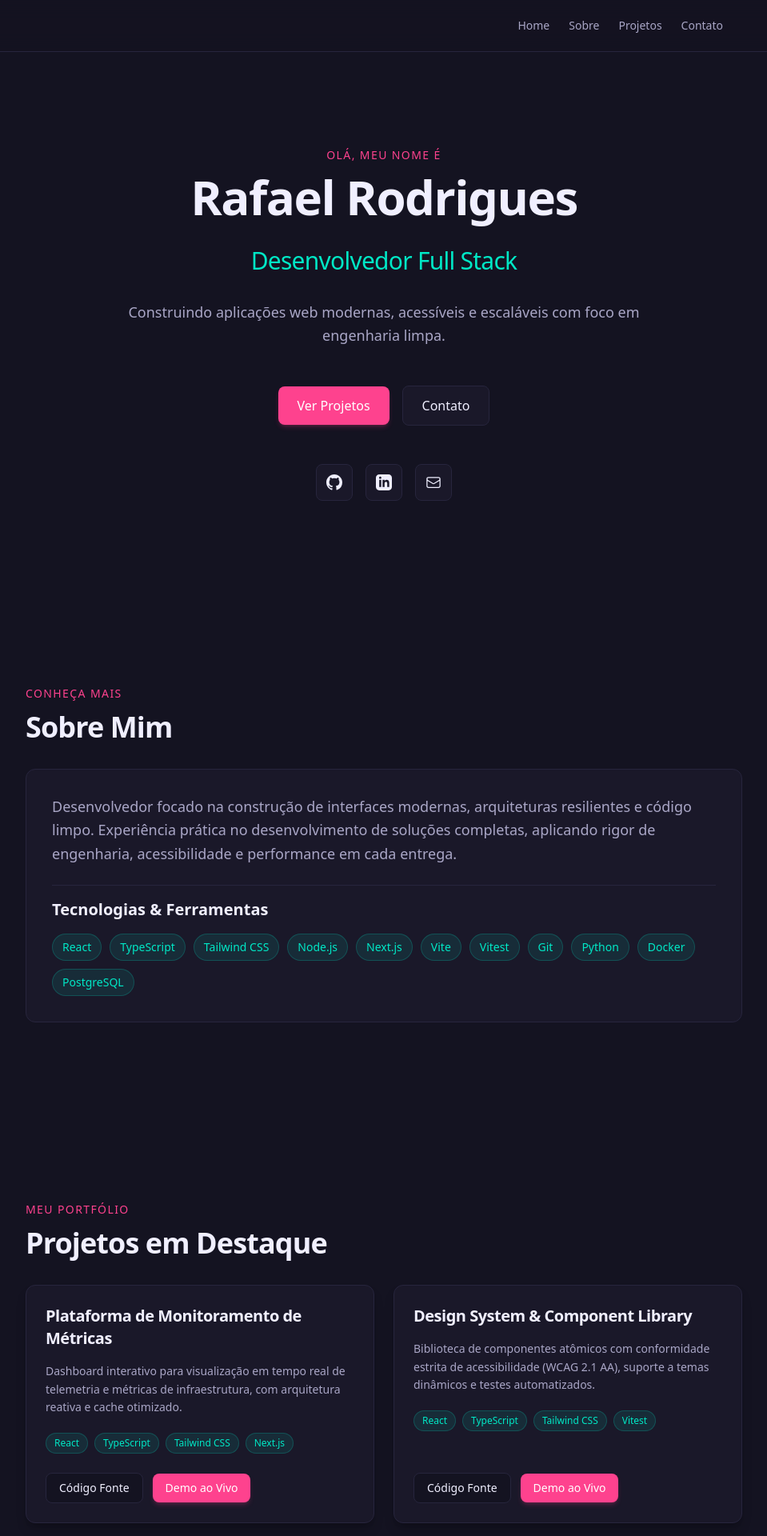
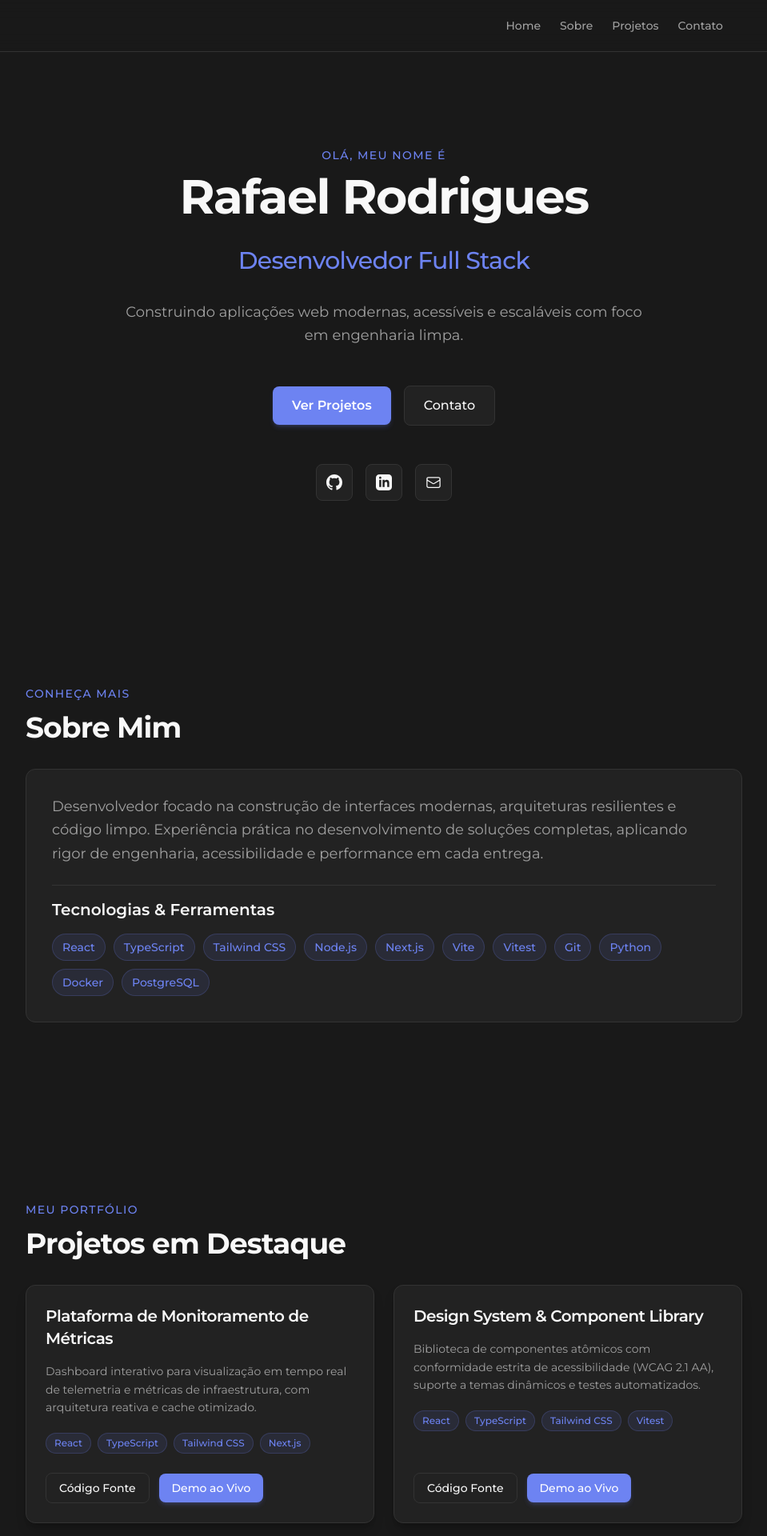
Before and after one commit to rafael-rodrigues01/portfolio, a React (Vite) app: page / in a window 1280 px wide. Shown: the top 1920 px of the page at 80% size, without its empty margins (160-1119 px from the left). Built offline with nearby package versions, Linux system fonts and the light colour scheme.

Commit message:
style: migrar tema visual para a paleta Modern Dark com acento Slate-Indigo (#6D83F2)

```diff
--- a/src/App.tsx
+++ b/src/App.tsx
@@ -6,7 +6,7 @@ import { ContactSection } from './sections/ContactSection'
 
 function App() {
   return (
-    <main className="min-h-screen bg-[#141321] text-[#f0efff] selection:bg-[#fe428e]/30 selection:text-[#fe428e]">
+    <main className="min-h-screen bg-[#191919] text-[#F8F8F8] selection:bg-[#6D83F2]/30 selection:text-[#6D83F2]">
       <Navbar />
       <HeroSection />
       <AboutSection />
--- a/src/components/Navbar.tsx
+++ b/src/components/Navbar.tsx
@@ -2,7 +2,7 @@ import React from 'react'
 
 export const Navbar: React.FC = () => {
   return (
-    <header className="sticky top-0 z-50 w-full backdrop-blur-md bg-[#141321]/80 border-b border-[#27253d] transition-all">
+    <header className="sticky top-0 z-50 w-full backdrop-blur-md bg-[#191919]/80 border-b border-[#333333] transition-all">
       <nav
         aria-label="Navegação principal"
         className="max-w-4xl mx-auto px-6 h-16 flex items-center justify-end"
@@ -10,28 +10,28 @@ export const Navbar: React.FC = () => {
         <div className="flex items-center gap-6">
           <a
             href="#hero"
-            className="text-sm font-medium text-[#a9a6c6] hover:text-[#fe428e] transition-colors focus-visible:outline-2 focus-visible:outline-offset-2 focus-visible:outline-[#fe428e]"
+            className="text-sm font-medium text-[#A0A0A0] hover:text-[#6D83F2] transition-colors focus-visible:outline-2 focus-visible:outline-offset-2 focus-visible:outline-[#6D83F2]"
           >
             Home
           </a>
 
           <a
             href="#about"
-            className="text-sm font-medium text-[#a9a6c6] hover:text-[#fe428e] transition-colors focus-visible:outline-2 focus-visible:outline-offset-2 focus-visible:outline-[#fe428e]"
+            className="text-sm font-medium text-[#A0A0A0] hover:text-[#6D83F2] transition-colors focus-visible:outline-2 focus-visible:outline-offset-2 focus-visible:outline-[#6D83F2]"
           >
             Sobre
           </a>
 
           <a
             href="#projects"
-            className="text-sm font-medium text-[#a9a6c6] hover:text-[#fe428e] transition-colors focus-visible:outline-2 focus-visible:outline-offset-2 focus-visible:outline-[#fe428e]"
+            className="text-sm font-medium text-[#A0A0A0] hover:text-[#6D83F2] transition-colors focus-visible:outline-2 focus-visible:outline-offset-2 focus-visible:outline-[#6D83F2]"
           >
             Projetos
           </a>
 
           <a
             href="#contact"
-            className="text-sm font-medium text-[#a9a6c6] hover:text-[#fe428e] transition-colors focus-visible:outline-2 focus-visible:outline-offset-2 focus-visible:outline-[#fe428e]"
+            className="text-sm font-medium text-[#A0A0A0] hover:text-[#6D83F2] transition-colors focus-visible:outline-2 focus-visible:outline-offset-2 focus-visible:outline-[#6D83F2]"
           >
             Contato
           </a>
--- a/src/components/ProjectCard.tsx
+++ b/src/components/ProjectCard.tsx
@@ -9,13 +9,13 @@ export const ProjectCard: React.FC<ProjectCardProps> = ({ project }) => {
   const { title, description, tags, githubUrl, liveUrl } = project
 
   return (
-    <article className="flex flex-col justify-between rounded-xl border border-[#27253d] bg-[#1a1829] p-6 shadow-lg shadow-black/20 transition-all duration-300 hover:border-[#fe428e]/50">
+    <article className="flex flex-col justify-between rounded-xl border border-[#333333] bg-[#222222] p-6 shadow-lg shadow-black/20 transition-all duration-300 hover:border-[#6D83F2]/50">
       <div className="space-y-4">
-        <h3 className="text-xl font-semibold tracking-tight text-[#f0efff]">
+        <h3 className="text-xl font-semibold tracking-tight text-[#F8F8F8]">
           {title}
         </h3>
 
-        <p className="text-sm leading-relaxed text-[#a9a6c6]">
+        <p className="text-sm leading-relaxed text-[#A0A0A0]">
           {description}
         </p>
 
@@ -23,7 +23,7 @@ export const ProjectCard: React.FC<ProjectCardProps> = ({ project }) => {
           {tags.map((tag) => (
             <li
               key={tag}
-              className="rounded-full border border-[#00e8c6]/20 bg-[#00e8c6]/10 px-2.5 py-1 text-xs font-medium text-[#00e8c6]"
+              className="rounded-full border border-[#6D83F2]/20 bg-[#6D83F2]/10 px-2.5 py-1 text-xs font-medium text-[#6D83F2]"
             >
               {tag}
             </li>
@@ -37,7 +37,7 @@ export const ProjectCard: React.FC<ProjectCardProps> = ({ project }) => {
           target="_blank"
           rel="noopener noreferrer"
           aria-label={`Ver código fonte do projeto ${title}`}
-          className="inline-flex items-center justify-center rounded-lg border border-[#27253d] bg-[#141321] px-4 py-2 text-sm font-medium text-[#f0efff] transition-all duration-200 hover:border-[#fe428e] hover:text-[#fe428e] active:scale-95 focus-visible:outline-2 focus-visible:outline-offset-2 focus-visible:outline-[#fe428e]"
+          className="inline-flex items-center justify-center rounded-lg border border-[#333333] bg-[#222222] px-4 py-2 text-sm font-medium text-[#F8F8F8] transition-all duration-200 hover:border-[#6D83F2] hover:text-[#6D83F2] active:scale-95 focus-visible:outline-2 focus-visible:outline-offset-2 focus-visible:outline-[#6D83F2]"
         >
           Código Fonte
         </a>
@@ -48,7 +48,7 @@ export const ProjectCard: React.FC<ProjectCardProps> = ({ project }) => {
             target="_blank"
             rel="noopener noreferrer"
             aria-label={`Ver demo ao vivo do projeto ${title}`}
-            className="inline-flex items-center justify-center rounded-lg bg-[#fe428e] px-4 py-2 text-sm font-medium text-white shadow-md shadow-[#fe428e]/20 transition-all duration-200 hover:bg-[#e03178] active:scale-95 focus-visible:outline-2 focus-visible:outline-offset-2 focus-visible:outline-[#fe428e]"
+            className="inline-flex items-center justify-center rounded-lg bg-[#6D83F2] px-4 py-2 text-sm font-medium text-white shadow-md shadow-[#6D83F2]/20 transition-all duration-200 hover:bg-[#586ee0] active:scale-95 focus-visible:outline-2 focus-visible:outline-offset-2 focus-visible:outline-[#6D83F2]"
           >
             Demo ao Vivo
           </a>
--- a/src/index.css
+++ b/src/index.css
@@ -1,20 +1,19 @@
+@import url('https://fonts.googleapis.com/css2?family=Montserrat:wght@400;500;600;700&display=swap');
 @import "tailwindcss";
 
 @layer base {
   :root {
-    --bg-main: #141321;
-    --bg-card: #1a1829;
-    --border-subtle: #27253d;
-    --text-primary: #f0efff;
-    --text-muted: #a9a6c6;
-    --accent-pink: #fe428e;
-    --accent-cyan: #00e8c6;
-    --accent-yellow: #f8d847;
+    --color-bg: #191919;
+    --color-card: #222222;
+    --color-border: #333333;
+    --color-text: #F8F8F8;
+    --color-muted: #A0A0A0;
+    --color-primary: #6D83F2;
   }
 
   body {
-    background-color: var(--bg-main);
-    color: var(--text-primary);
-    font-family: system-ui, -apple-system, BlinkMacSystemFont, 'Segoe UI', Roboto, sans-serif;
+    background-color: var(--color-bg);
+    color: var(--color-text);
+    font-family: 'Montserrat', sans-serif;
   }
 }
--- a/src/sections/AboutSection.tsx
+++ b/src/sections/AboutSection.tsx
@@ -12,21 +12,21 @@ export const AboutSection: React.FC = () => {
     >
       <div className="w-full max-w-4xl mx-auto space-y-8">
         <div className="space-y-3">
-          <p className="text-sm font-medium tracking-widest text-[#fe428e] uppercase">
+          <p className="text-sm font-medium tracking-widest text-[#6D83F2] uppercase">
             Conheça mais
           </p>
-          <h2 className="text-3xl font-bold tracking-tight text-[#f0efff] sm:text-4xl">
+          <h2 className="text-3xl font-bold tracking-tight text-[#F8F8F8] sm:text-4xl">
             Sobre Mim
           </h2>
         </div>
 
-        <div className="bg-[#1a1829] border border-[#27253d] rounded-xl p-6 md:p-8 space-y-6">
-          <p className="text-base text-[#a9a6c6] leading-relaxed sm:text-lg">
+        <div className="bg-[#222222] border border-[#333333] rounded-xl p-6 md:p-8 space-y-6">
+          <p className="text-base text-[#A0A0A0] leading-relaxed sm:text-lg">
             {aboutBio}
           </p>
 
-          <div className="space-y-4 pt-4 border-t border-[#27253d]">
-            <h3 className="text-xl font-semibold text-[#f0efff]">
+          <div className="space-y-4 pt-4 border-t border-[#333333]">
+            <h3 className="text-xl font-semibold text-[#F8F8F8]">
               Tecnologias & Ferramentas
             </h3>
 
@@ -34,7 +34,7 @@ export const AboutSection: React.FC = () => {
               {skills.map((skill) => (
                 <li
                   key={skill}
-                  className="bg-[#00e8c6]/10 text-[#00e8c6] border border-[#00e8c6]/20 text-xs sm:text-sm px-3 py-1.5 rounded-full font-medium transition-all hover:border-[#00e8c6]/50"
+                  className="bg-[#6D83F2]/10 text-[#6D83F2] border border-[#6D83F2]/20 text-xs sm:text-sm px-3 py-1.5 rounded-full font-medium transition-all hover:border-[#6D83F2]/50"
                 >
                   {skill}
                 </li>
--- a/src/sections/HeroSection.tsx
+++ b/src/sections/HeroSection.tsx
@@ -12,19 +12,19 @@ export const HeroSection: React.FC = () => {
     >
       <div className="max-w-4xl mx-auto space-y-8">
         <div className="space-y-3">
-          <p className="text-sm font-medium tracking-widest text-[#fe428e] uppercase">
+          <p className="text-sm font-medium tracking-widest text-[#6D83F2] uppercase">
             Olá, meu nome é
           </p>
-          <h1 className="text-4xl font-bold tracking-tight text-[#f0efff] sm:text-5xl md:text-6xl">
+          <h1 className="text-4xl font-bold tracking-tight text-[#F8F8F8] sm:text-5xl md:text-6xl">
             {name}
           </h1>
         </div>
 
-        <p className="text-xl font-medium tracking-tight text-[#00e8c6] sm:text-2xl md:text-3xl">
+        <p className="text-xl font-medium tracking-tight text-[#6D83F2] sm:text-2xl md:text-3xl">
           {role}
         </p>
 
-        <p className="mx-auto max-w-2xl text-base text-[#a9a6c6] leading-relaxed sm:text-lg">
+        <p className="mx-auto max-w-2xl text-base text-[#A0A0A0] leading-relaxed sm:text-lg">
           {bio}
         </p>
 
@@ -32,13 +32,13 @@ export const HeroSection: React.FC = () => {
         <div className="flex flex-wrap items-center justify-center gap-4 pt-4">
           <a
             href="#projects"
-            className="inline-flex items-center justify-center rounded-lg bg-[#fe428e] px-6 py-3 text-base font-medium text-white shadow-md shadow-[#fe428e]/20 transition-all duration-200 hover:bg-[#e03178] active:scale-95 focus-visible:outline-2 focus-visible:outline-offset-2 focus-visible:outline-[#fe428e]"
+            className="inline-flex items-center justify-center rounded-lg bg-[#6D83F2] px-6 py-3 text-base font-semibold text-white shadow-md shadow-[#6D83F2]/20 transition-all duration-200 hover:bg-[#586ee0] active:scale-95 focus-visible:outline-2 focus-visible:outline-offset-2 focus-visible:outline-[#6D83F2]"
           >
             Ver Projetos
           </a>
           <a
             href="#contact"
-            className="inline-flex items-center justify-center rounded-lg border border-[#27253d] bg-[#1a1829] px-6 py-3 text-base font-medium text-[#f0efff] transition-all duration-200 hover:border-[#fe428e] hover:text-[#fe428e] active:scale-95 focus-visible:outline-2 focus-visible:outline-offset-2 focus-visible:outline-[#fe428e]"
+            className="inline-flex items-center justify-center rounded-lg border border-[#333333] bg-[#222222] px-6 py-3 text-base font-medium text-[#F8F8F8] transition-all duration-200 hover:border-[#6D83F2] hover:text-[#6D83F2] active:scale-95 focus-visible:outline-2 focus-visible:outline-offset-2 focus-visible:outline-[#6D83F2]"
           >
             Contato
           </a>
@@ -51,7 +51,7 @@ export const HeroSection: React.FC = () => {
             target="_blank"
             rel="noopener noreferrer"
             aria-label="Perfil do GitHub"
-            className="inline-flex items-center justify-center rounded-lg border border-[#27253d] bg-[#1a1829] p-3 text-[#f0efff] transition-all duration-200 hover:border-[#fe428e] hover:text-[#fe428e] active:scale-95 focus-visible:outline-2 focus-visible:outline-offset-2 focus-visible:outline-[#fe428e]"
+            className="inline-flex items-center justify-center rounded-lg border border-[#333333] bg-[#222222] p-3 text-[#F8F8F8] transition-all duration-200 hover:border-[#6D83F2] hover:text-[#6D83F2] active:scale-95 focus-visible:outline-2 focus-visible:outline-offset-2 focus-visible:outline-[#6D83F2]"
           >
             <svg
               className="h-5 w-5 fill-current"
@@ -69,7 +69,7 @@ export const HeroSection: React.FC = () => {
             target="_blank"
             rel="noopener noreferrer"
             aria-label="Perfil do LinkedIn"
-            className="inline-flex items-center justify-center rounded-lg border border-[#27253d] bg-[#1a1829] p-3 text-[#f0efff] transition-all duration-200 hover:border-[#fe428e] hover:text-[#fe428e] active:scale-95 focus-visible:outline-2 focus-visible:outline-offset-2 focus-visible:outline-[#fe428e]"
+            className="inline-flex items-center justify-center rounded-lg border border-[#333333] bg-[#222222] p-3 text-[#F8F8F8] transition-all duration-200 hover:border-[#6D83F2] hover:text-[#6D83F2] active:scale-95 focus-visible:outline-2 focus-visible:outline-offset-2 focus-visible:outline-[#6D83F2]"
           >
             <svg
               className="h-5 w-5 fill-current"
@@ -85,7 +85,7 @@ export const HeroSection: React.FC = () => {
           <a
             href={`mailto:${socialLinks.email}`}
             aria-label="Enviar e-mail"
-            className="inline-flex items-center justify-center rounded-lg border border-[#27253d] bg-[#1a1829] p-3 text-[#f0efff] transition-all duration-200 hover:border-[#fe428e] hover:text-[#fe428e] active:scale-95 focus-visible:outline-2 focus-visible:outline-offset-2 focus-visible:outline-[#fe428e]"
+            className="inline-flex items-center justify-center rounded-lg border border-[#333333] bg-[#222222] p-3 text-[#F8F8F8] transition-all duration-200 hover:border-[#6D83F2] hover:text-[#6D83F2] active:scale-95 focus-visible:outline-2 focus-visible:outline-offset-2 focus-visible:outline-[#6D83F2]"
           >
             <svg
               className="h-5 w-5"
--- a/src/sections/ProjectsSection.tsx
+++ b/src/sections/ProjectsSection.tsx
@@ -11,10 +11,10 @@ export const ProjectsSection: React.FC = () => {
     >
       <div className="w-full max-w-4xl mx-auto space-y-8">
         <div className="space-y-3">
-          <p className="text-sm font-medium tracking-widest text-[#fe428e] uppercase">
+          <p className="text-sm font-medium tracking-widest text-[#6D83F2] uppercase">
             Meu Portfólio
           </p>
-          <h2 className="text-3xl font-bold tracking-tight text-[#f0efff] sm:text-4xl">
+          <h2 className="text-3xl font-bold tracking-tight text-[#F8F8F8] sm:text-4xl">
             Projetos em Destaque
           </h2>
         </div>
```
Also changed, not shown: src/sections/ContactSection.tsx (+11 -11 lines), 2 other files (tests, documents, lock files or other folders).
